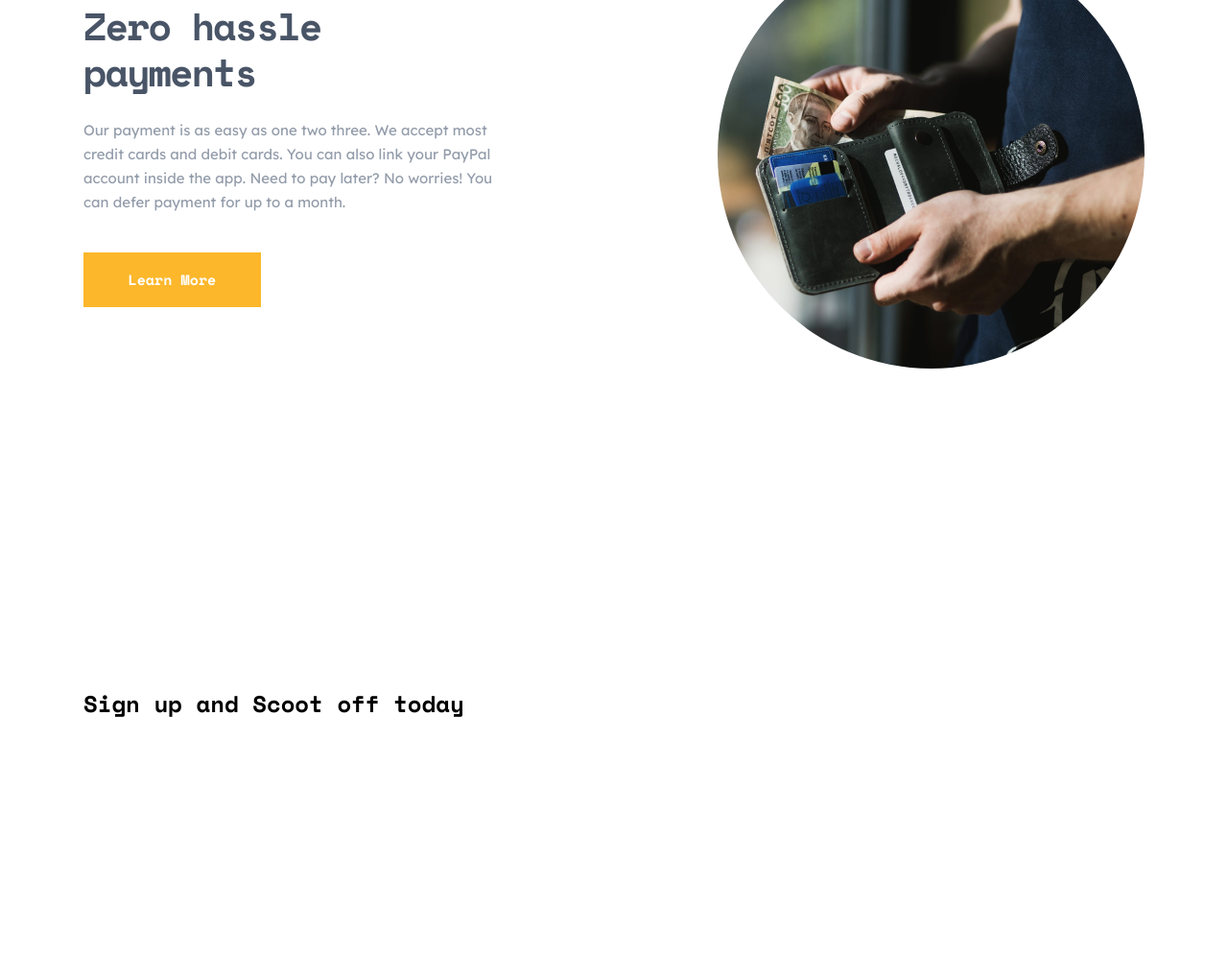
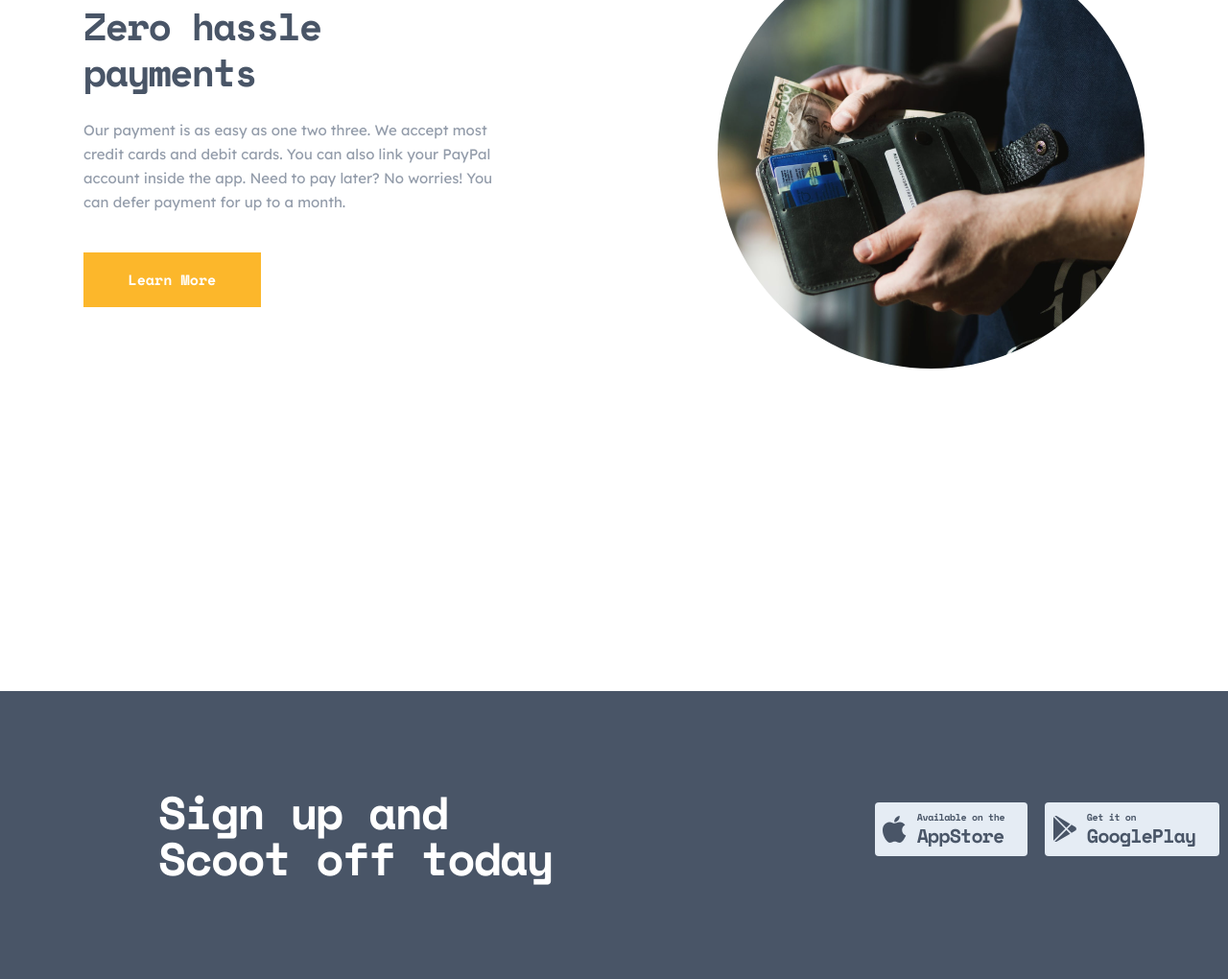
Before and after one commit to Panda9309/Scoot, a plain HTML site: page index.html in a window 1280 px wide. Shown: the part 2707-3727 px from the top of the page at 96% size. Before the commit the page ends 3458 px from the top, so only its background shows below. Drawn offline with Linux system fonts and the light colour scheme.

Commit message:
Top-Footer Finished

```diff
--- a/index.html
+++ b/index.html
@@ -132,13 +132,45 @@
                             </div>
                         </div>
                     </section>
+
+                    <!-- Top-Footer -->
+
+                    <section class="top-footer">
+                        <div class="container top-footer__container">
+                            <div class="top-footer__wrapper">
+
+                                <h2 class="top-footer__text">Sign up and Scoot off today</h2>
+                                <div class="top-footer__download">
+                                    <a href="#">
+                                        <div class="top-footer__appstore">
+                                            <img class="top-footer__store-img" src="./images/appstore.svg" alt="apple">
+                                            <div class="top-footer__content-appstore">
+                                                <h6 class="top-footer__aviable">Available on the</h6>
+                                                <h5 class="top-footer__store">AppStore</h5>
+                                            </div>
+                                        </div>
+                                    </a>
+
+                                    <a href="#">
+                                        <div class="top-footer__google-play">
+                                            <img src="./images/playmarket.svg" alt="playmarket">
+                                            <div class="top-footer__content-google-play">
+                                                <h6 class="top-footer__get-it">Get it on</h6>
+                                                <h5 class="top-footer__play">GooglePlay</h5>
+                                            </div>
+                                        </div>
+                                    </a>
+                                </div>
+                            </div>
+                        </div>
+                    </section>
                 </main>
 
                 <!-- Footer -->
 
                 <footer class="footer">
                     <div class="container footer__container">
-                <h2 class="footer__text">Sign up and Scoot off today</h2>
+
                     </div>
                 </footer>
                 <script src="./js/script.js"></script>
--- a/scss/all-blocks/_all-blocks.scss
+++ b/scss/all-blocks/_all-blocks.scss
@@ -3,4 +3,5 @@
 @import "hero";
 @import "task";
 @import "telemetry";
+@import "top-footer";
 @import "footer";
--- a/scss/all-blocks/_footer.scss
+++ /dev/null
@@ -1,5 +0,0 @@
-.footer {
-    &__text {
-
-    }
-}
--- /dev/null
+++ b/scss/all-blocks/_top-footer.scss
@@ -0,0 +1,90 @@
+.top-footer {
+    &__container {
+        width: 100%;
+        padding: 102px 860px 102px 165px;
+        background: #495567;
+    }
+    &__wrapper {
+        width: 1106px;
+        display: flex;
+        align-items: center;
+        justify-content: space-between;
+    }
+    &__text {
+        @include big-text;
+        color: #fff;
+        width: 415px;
+    }
+
+    // Download
+    &__download {
+        margin-left: 300px;
+        width: 359px;
+        display: flex;
+        justify-content: space-between;
+    }
+    // AppStore
+
+    &__appstore {
+        width: 159px;
+        background: #E5ECF4;
+        border-radius: 4px;
+        display: flex;
+        align-items: center;
+        justify-content: center;
+        margin-bottom: 11px;
+    }
+    &__content-appstore {
+        padding: 8px 16px 9px 11px;
+    }
+    &__aviable {
+        font-family: 'Space Mono';
+        font-style: normal;
+        font-weight: 700;
+        font-size: 10px;
+        line-height: 15px;
+        letter-spacing: -0.4px;
+        color: #495567;
+    }
+    &__store {
+        font-family: 'Space Mono';
+        font-style: normal;
+        font-weight: 700;
+        font-size: 20px;
+        line-height: 24px;
+        letter-spacing: -0.9px;
+        color: #495567;
+    }
+
+    // Google Play
+
+    &__google-play {
+        width: 182px;
+        background: #E5ECF4;
+        border-radius: 4px;
+        display: flex;
+        align-items: center;
+        justify-content: center;
+    }
+    &__content-google-play {
+        padding: 8px 16px 9px 11px;
+    }
+    &__get-it {
+        font-family: 'Space Mono';
+        font-style: normal;
+        font-weight: 700;
+        font-size: 10px;
+        line-height: 15px;
+        letter-spacing: -0.4px;
+        color: #495567;
+    }
+    &__play {
+        font-family: 'Space Mono';
+        font-style: normal;
+        font-weight: 700;
+        font-size: 20px;
+        line-height: 24px;
+        letter-spacing: -0.9px;
+        color: #495567;
+    }
+}
```
Also changed, not shown: css/main.css, images/appstore.svg (added), images/playmarket.svg (added), 1 other file. Lines whose indentation alone changed are shown as unchanged.
